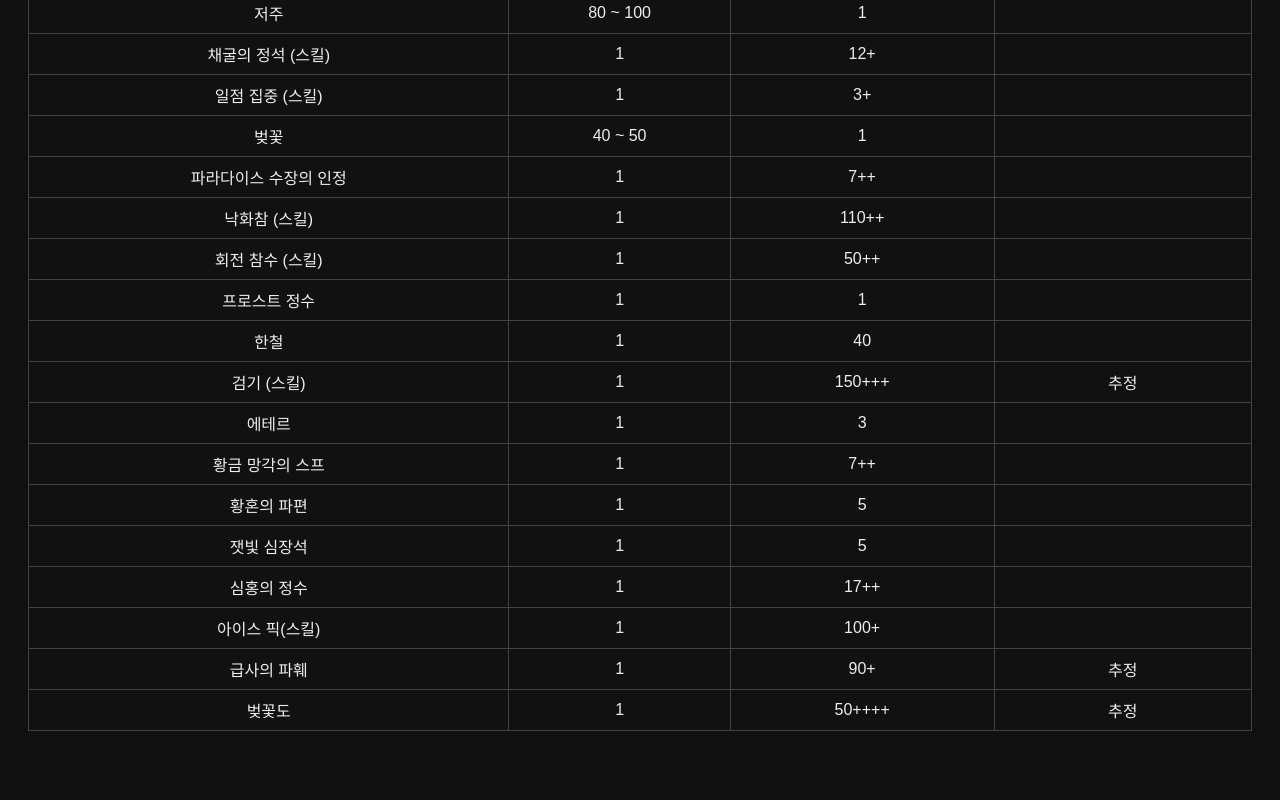
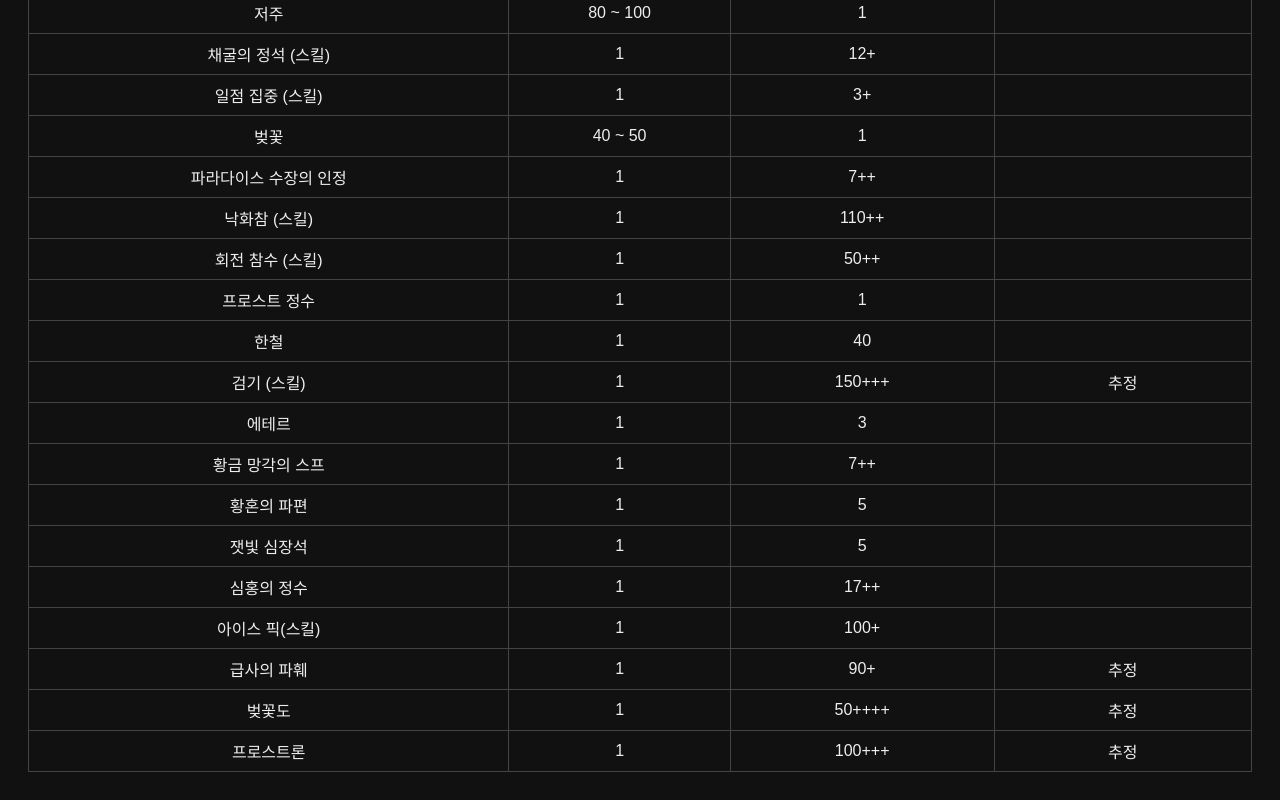
Before and after one commit to shierodin/-rpg-, a plain HTML site: page index.html in a window 1280 px wide. Shown: the part 831-1631 px from the top of the page. Before the commit the page ends 1590 px from the top, so only its background shows below. Drawn offline with Linux system fonts and the light colour scheme.

Commit message:
Update index.html

```diff
--- a/index.html
+++ b/index.html
@@ -95,7 +95,8 @@ const items = [
  ["심홍의 정수","1","17++",""],
  ["아이스 픽(스킬)","1","100+",""],
  ["급사의 파훼","1","90+","추정"],
- ["벚꽃도","1","50++++","추정"]
+ ["벚꽃도","1","50++++","추정"],
+ ["프로스트론","1","100+++","추정"]
 ];
 
 const table = document.getElementById("itemTable");
```
